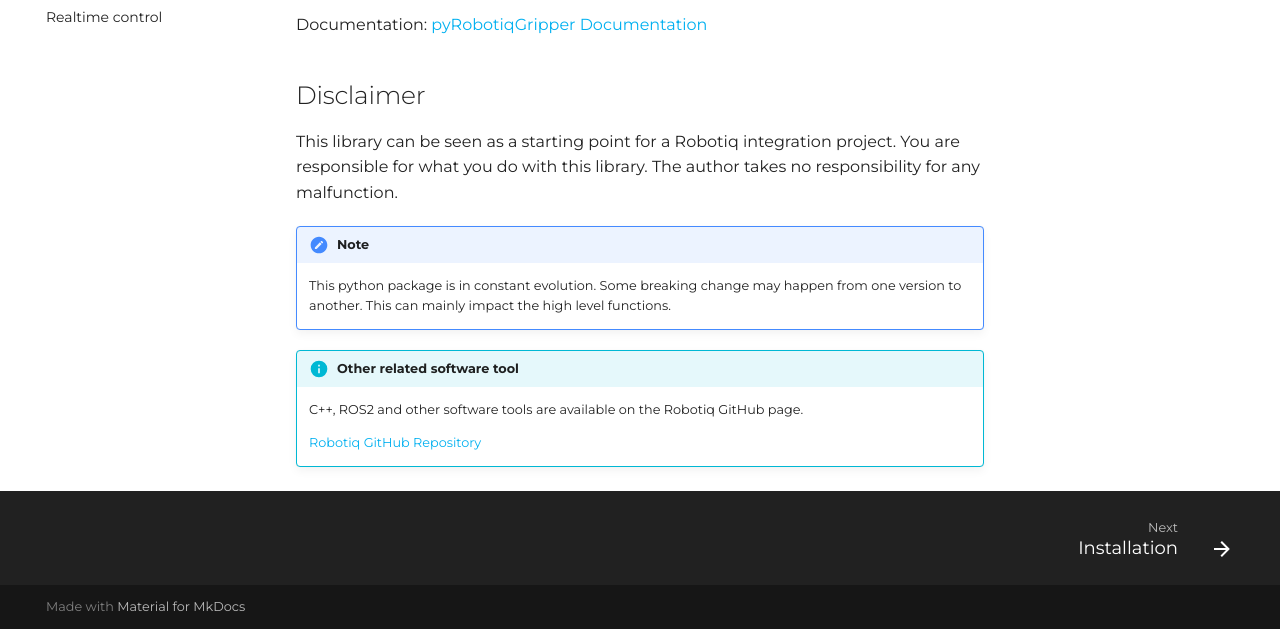
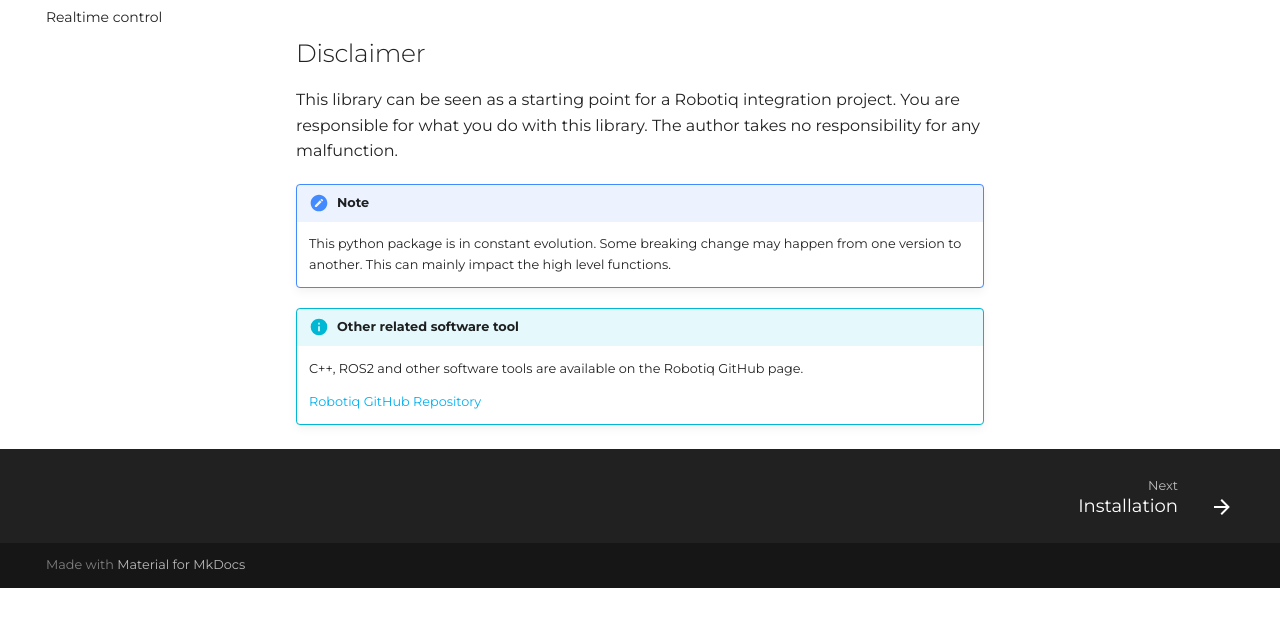
Before and after one commit to castetsb/pyRobotiqGripper, an MkDocs documentation site: the page built from docs/index.md, in a window 1280 px wide and 900 px high, scrolled down 739 px, cut to the strip 271-900 px from the top of the window. Built offline with MkDocs 1.6.1 and Material for MkDocs 9.7.7, drawn with Linux system fonts in a browser that asks for light colours; comment, search, counter and statistics services are not loaded; after the commit the page ends 1598 px from its top, so only the background shows below that; part of the change alters nothing that is shown.

Commit message:
Sync readme with documentation

````diff
--- a/README.md
+++ b/README.md
@@ -1,4 +1,8 @@
+📖 **Full documentation:** https://pyrobotiqgripper.readthedocs.io/en/latest/
+
+<!-- --8<-- [start:body] -->
 # pyRobotiqGripper
+<p style="margin-top: -15px; color: var(--md-typeset-color); font-size: 1.1em; font-style: italic;">Python Driver for Robotiq Grippers.</p>
 
 <p align="center">
   <a href="https://pepy.tech/projects/pyrobotiqgripper"><img src="https://static.pepy.tech/personalized-badge/pyrobotiqgripper?period=total&units=INTERNATIONAL_SYSTEM&left_color=BLACK&right_color=GREEN&left_text=downloads" alt="PyPI Downloads"></a>
@@ -6,119 +10,28 @@
   <img src="https://img.shields.io/github/stars/castetsb/pyrobotiqgripper" alt="GitHub Stars">
 </p>
 
-**Python Driver for Robotiq Grippers.**
-
 <p align="center">
-  <img src="https://raw.githubusercontent.com/castetsb/pyRobotiqGripper/master/docs/_static/logo.png" alt="PyRobotiqGripper Logo">
+  <img src="https://raw.githubusercontent.com/castetsb/pyRobotiqGripper/master/docs/_static/logo.png" alt="pyRobotiqGripper logo">
 </p>
-
-Python Driver for Robotiq Grippers.
 
 pyRobotiqGripper is a Python library designed to facilitate control of Robotiq grippers using Modbus RTU communication via serial port or over ethernet.
 It is compatible with 2F85, 2F140, and Hande.
 
-Documentation: [pyRobotiqGripper Documentation](https://pyrobotiqgripper.readthedocs.io/en/latest/)
+<div class="video-wrapper">
+  <iframe src="https://www.youtube.com/embed/82S5LgefvJo" title="YouTube video player" allowfullscreen></iframe>
+</div>
 
-## 1. Disclaimer
+## Disclaimer
 
 This library can be seen as a starting point for a Robotiq integration project.
 You are responsible for what you do with this library.
 The author takes no responsibility for any malfunction.
 
-> **Warning**
-> This library is not maintained by Robotiq.
+!!! note
+    This python package is in constant evolution. Some breaking change may happen from one version to another. This can mainly impact the high level functions.
 
-## 2. How to Install
+!!! info "Other related software tool"
+    C++, ROS2 and other software tools are available on the Robotiq GitHub page.
 
-Install the pyRobotiqGripper python package using PIP.
-
-```bash
-python3 -m pip install "pyRobotiqGripper[all]"
-```
-
-The `all` extra includes the optional dependencies used by the joystick CLI and
-history/data helper methods.
-
-> **Note**
-> The way python is called (python3 vs python) may depend on your system configuration.
-> If the above command does not work, try replacing `python3` with `python`.
-
-## 3. Typical Usage
-
-### 3.1 Robotiq gripper connected at PC USB port via a USB to RS485 converter
-
-```python
-import pyrobotiqgripper as rq
-
-#Create a Robotiq gripper object.
-gripper = rq.RobotiqGripper()
-```
-
-By default, the serial port on which the gripper is connected is automatically detected.
-However, you can manually specify the serial port name if you want to. Refer to the API
-documentation for more information.
-
-### 3.2 Robotiq gripper connected to a UR robot with RS485 URCAP installed
-
-Replace <UR_ROBOT_IP> with the actual IP address of your UR robot.
-
-```python
-import pyrobotiqgripper as rq
-
-#Create a Robotiq gripper object.
-gripper = rq.RobotiqGripper(connection_type="RTU_VIA_TCP", tcp_host=<UR_ROBOT_IP>)
-```
-
-### 3.3 Gripper control
-
-Activate the gripper and do whatever you want with the gripper: open, close, get position feedback, etc.
-
-```python
-gripper.activate()
-gripper.calibrate(closemm=0, openmm=40)
-gripper.open()
-gripper.close()
-gripper.move(100)
-position_in_bit = gripper.position()
-print(position_in_bit)
-gripper.move_mm(25)
-position_in_mm = gripper.positionmm()
-print(position_in_mm)
-```
-
-Note: During activation, the gripper is going to fully open and close. Do not disturb this process. Do not place an object inside the gripper.
-
-Note: Position, Speed and Force varie from 0 to 255. It is coded on 8 bits.
-
-You can print the current status of gripper registers using `printStatus()`.
-
-```python
-gripper.printStatus()
-```
-
-For realtime control use the realTimeMove method.
-
-```python
-gripper.realTimeMove(requestedPosition=100)
-```
-
-The realTimeMove method is designed to be called in a loop with a high frequency. It will move the gripper to the requested position with a speed that depends on the distance to the target position. This allows for a smooth and responsive control of the gripper.
-
-## 4. Joystick CLI Feature
-
-pyRobotiqGripper includes a command-line interface (CLI) tool for controlling the
-gripper using a joystick or gamepad.
-
-This CLI requires the `all` extra.
-
-To use the Joystick CLI, run:
-
-```bash
-pyrobotiqgripper-joystick
-```
-
-You can also check the available options:
-
-```bash
-pyrobotiqgripper-joystick --help
-```
+    [Robotiq GitHub Repository](https://github.com/robotiq)
+<!-- --8<-- [end:body] -->
--- a/docs/index.md
+++ b/docs/index.md
@@ -1,35 +1 @@
-# pyRobotiqGripper
-<p style="margin-top: -15px; color: var(--md-typeset-color); font-size: 1.1em; font-style: italic;">Python Driver for Robotiq Grippers.</p>
-
-<p align="center">
-  <a href="https://pepy.tech/projects/pyrobotiqgripper"><img src="https://static.pepy.tech/personalized-badge/pyrobotiqgripper?period=total&units=INTERNATIONAL_SYSTEM&left_color=BLACK&right_color=GREEN&left_text=downloads" alt="PyPI Downloads"></a>
-  <img src="https://img.shields.io/pypi/dm/pyrobotiqgripper" alt="PyPI Monthly Downloads">
-  <img src="https://img.shields.io/github/stars/castetsb/pyrobotiqgripper" alt="GitHub Stars">
-</p>
-
-<p align="center">
-  <img src="_static/logo.png" alt="pyRobotiqGripper logo">
-</p>
-
-pyRobotiqGripper is a Python library designed to facilitate control of Robotiq grippers using Modbus RTU communication via serial port or over ethernet.
-It is compatible with 2F85, 2F140, and Hande.
-
-<div class="video-wrapper">
-  <iframe src="https://www.youtube.com/embed/82S5LgefvJo" title="YouTube video player" allowfullscreen></iframe>
-</div>
-
-Documentation: [pyRobotiqGripper Documentation](https://pyrobotiqgripper.readthedocs.io/en/latest/)
-
-## Disclaimer
-
-This library can be seen as a starting point for a Robotiq integration project.
-You are responsible for what you do with this library.
-The author takes no responsibility for any malfunction.
-
-!!! note
-    This python package is in constant evolution. Some breaking change may happen from one version to another. This can mainly impact the high level functions.
-
-!!! info "Other related software tool"
-    C++, ROS2 and other software tools are available on the Robotiq GitHub page.
-
-    [Robotiq GitHub Repository](https://github.com/robotiq)
+--8<-- "README.md:body"
````
